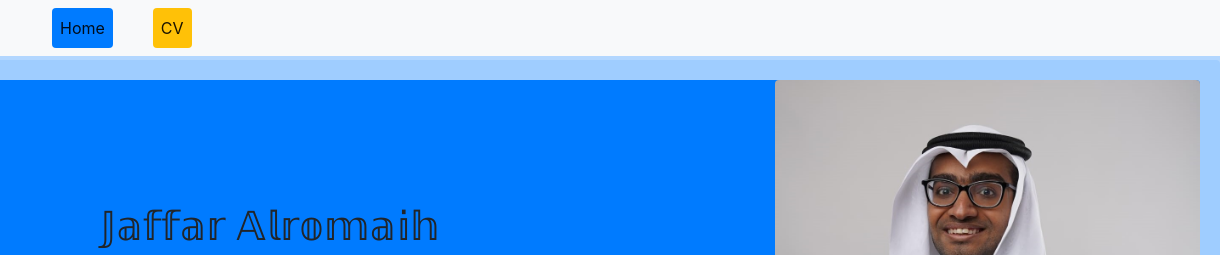
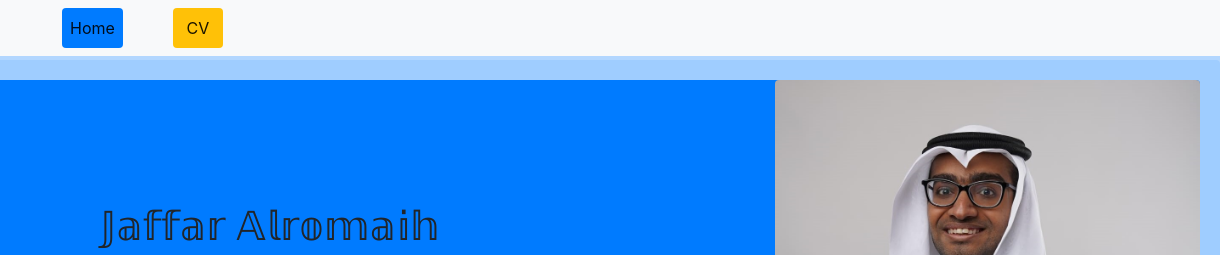
Before and after one commit to Dracolmao/Dracolmao.github.io, a plain HTML site: page index.html in a window 1280 px wide. Shown: the top 255 px of the page, 60-1280 px from the left. Drawn offline with Linux system fonts and the light colour scheme; files whose address does not match are found by name.

Commit message:
navbar changes

```diff
--- a/index.html
+++ b/index.html
@@ -15,10 +15,18 @@
           <img class="navbar-brand" src="img/jafar logo.png" id="logo" />
           <div class="collapse navbar-collapse show" id="navbarNavAltMarkup">
             <div class="navbar-nav">
-              <div class="padding bg-light"></div>
-              <a class="nav-link active rounded bg-primary" href="index.html#">Home</a>
-              <div class="padding bg-light"></div>
-              <a class="nav-link active rounded bg-warning" href="#">CV</a>
+              <div class="padding bg-light navbtn"></div>
+              <a
+                class="nav-link active rounded bg-primary navbtn text-center"
+                href="index.html#"
+                >Home</a
+              >
+              <div class="padding bg-light navbtn"></div>
+              <a
+                class="nav-link active rounded bg-warning navbtn text-center"
+                href="#"
+                >CV</a
+              >
             </div>
           </div>
         </div>
```
Also changed, not shown: css/bootstrap.css.
